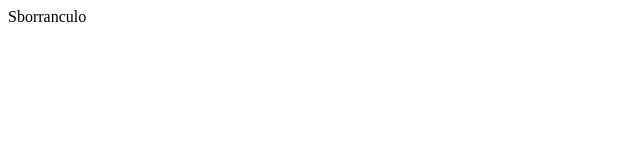
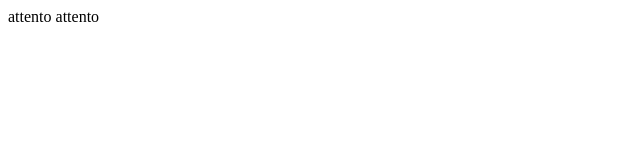
Before and after one commit to alessandropalmieridev/prova, a plain HTML site: page index.html in a window 1280 px wide. Shown: the full height of the page, 0-640 px from the left. Drawn offline with Linux system fonts and the light colour scheme.

Commit message:
branch di prova

```diff
--- a/index.html
+++ b/index.html
@@ -6,6 +6,7 @@
     <title>Document</title>
 </head>
 <body>
-    Sborranculo
+
+    attento attento
 </body>
 </html>
```
